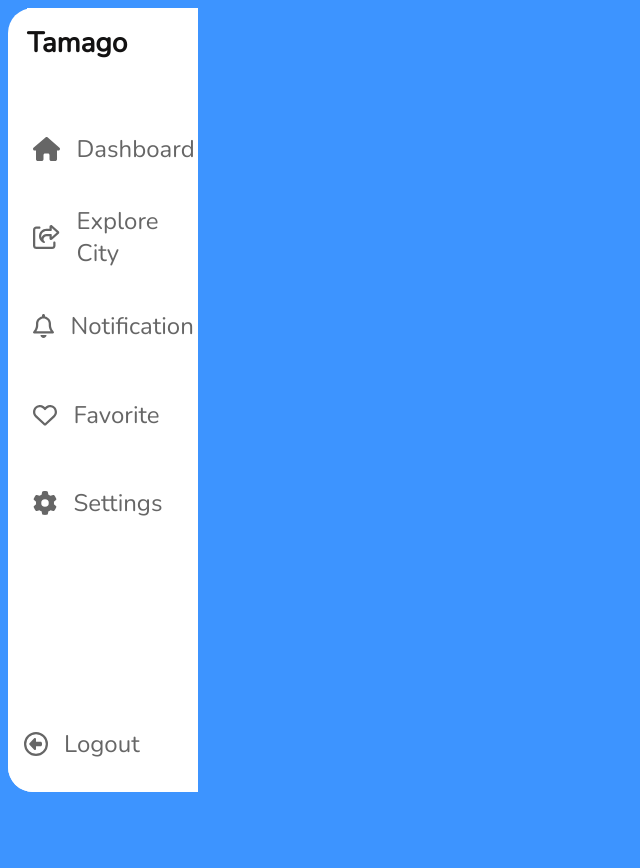
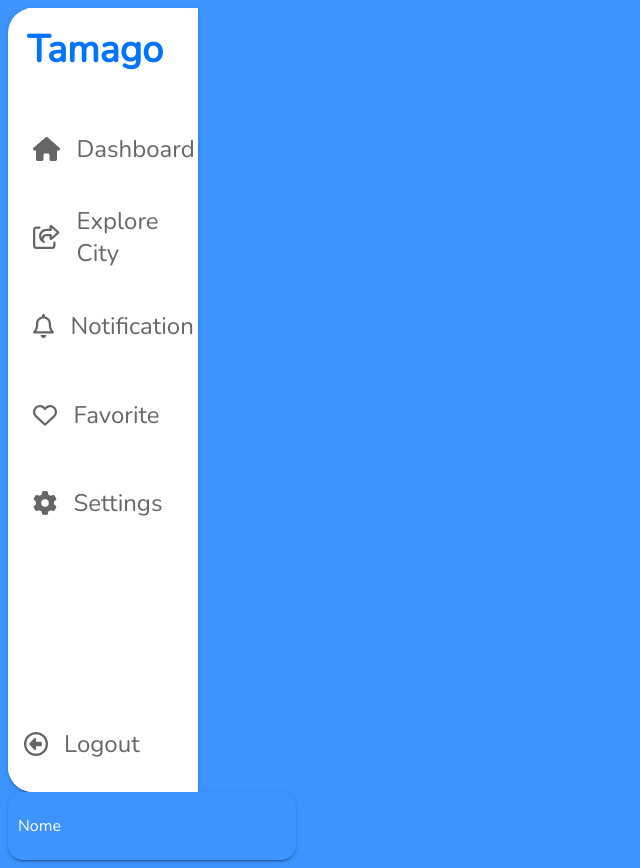
Before and after one commit to xennia316/Tamago, a React (Create React App) app in the folder client/: page / in a window 1280 px wide. Shown: the whole page, without its empty margins (0-640 px from the left). Before the commit the page ends 800 px from the top, so only its background shows below. Built offline with nearby package versions, Linux system fonts and the light colour scheme.

Commit message:
style: arrange input and labels

```diff
--- a/client/src/Components/Inputs/Input1.component.jsx
+++ b/client/src/Components/Inputs/Input1.component.jsx
@@ -1,18 +1,25 @@
 import React from "react";
 
-import Styles from "./Input1.module.css";
+import styles from "./Input1.module.css";
 
-import { FontAwesomeIcon } from "@fortawesome/react-fontawesome";
-import { faLocationDot } from "@fortawesome/free-solid-svg-icons";
+// import { FontAwesomeIcon } from "@fortawesome/react-fontawesome";
+// import { faLocationDot } from "@fortawesome/free-solid-svg-icons";
 
 const Input1 = () => {
   return (
-    <section className={Styles.inputBody}>
-      <div className={Styles.sideIcon}>
-        <FontAwesomeIcon icon={faLocationDot} className={Styles.icon} />
+    <section className={`${styles.section}`}>
+      <div className={`${styles.inputContainer}`}>
+        <input
+          id="name"
+          className={`${styles.input}`}
+          type="text"
+          pattern=".+"
+          required
+        />
+        <label className={`${styles.label}`} for="name">
+          Nome
+        </label>
       </div>
-      <input className={Styles.actualInput} type="text" />
-      <label className={Styles.label}>Name</label>
     </section>
   );
 };
--- a/client/src/Components/Inputs/Input1.module.css
+++ b/client/src/Components/Inputs/Input1.module.css
@@ -1,59 +1,56 @@
-.inputBody {
-    width: 20rem;
-    height: 3rem;
-    display: flex;
-    gap: 0;
-    background: none;
-    outline: none;
+/* Estrutura */
+.inputContainer {
+    position: relative;
 }
 
-.actualInput {
-    position: relative;
-    width: 70%;
-    height: 100%;
-    background-color: #fefefe;
+.input {
+    border: 0;
+    border-bottom: 2px solid #9e9e9e;
     outline: none;
-    border: none;
-    border-top-right-radius: 12px;
-    border-bottom-right-radius: 12px;
-}
-
-.icon {
-    margin-top: 25%;
-    font-size: 28px;
-    background-color: transparent;
-}
-
-.sideIcon {
-    padding: 1rem auto;
-    text-align: center;
-    color: #3d94ff;
-    font-weight: 400;
-    width: 15%;
-    background: #fefefe;
-    height: 100%;
-    border-top-left-radius: 12px;
-    border-bottom-left-radius: 12px;
+    transition: 0.2s ease-in-out;
+    box-sizing: border-box;
 }
 
 .label {
-    background-color: transparent;
-    text-align: center;
-    margin-left: 2.5rem;
-    position: fixed;
-    width: 3rem;
-    z-index: 10;
-    height: 2rem;
-    font-size: 24px;
+    top: 0;
+    left: 0;
+    right: 0;
+    color: #fefefe;
+    display: flex;
+    align-items: center;
+    position: absolute;
+    font-size: 1rem;
+    cursor: text;
+    transition: 0.2s ease-in-out;
+    box-sizing: border-box;
 }
 
-.actualInput:focus+.label {
-    margin-top: -1.5rem;
-    background-color: #fefefefe;
+.input,
+.label {
+    width: 100%;
+    height: 3rem;
+    font-size: 1rem;
 }
 
-.actualInput:focus {
-    border-top: 2px solid #3d94ff;
-    border-right: 2px solid #3d94ff;
-    border-bottom: 2px solid #3d94ff;
+/* Interation */
+.input:valid,
+.input:focus {
+    border-bottom: 2px solid #fefefe;
+    height: 100%;
 }
+
+.input:valid + .label,
+.input:focus + .label {
+    color: #fefefe;
+    font-size: 1.2rem;
+    top: -30px;
+    pointer-events: none;
+}
+
+.section {
+    box-shadow: 0 2px 2px 0 rgba(0, 0, 0, 0.14), 0 1px 5px 0 rgba(0, 0, 0, 0.12), 0 3px 1px -2px rgba(0, 0, 0, 0.2);
+    padding: 10px;
+    border-radius: 0 0 2px 2px;
+    width: 18rem;
+    border-radius: 15px;
+}
--- a/client/src/Components/SideNav/SideNav.module.css
+++ b/client/src/Components/SideNav/SideNav.module.css
@@ -1,4 +1,5 @@
 .body {
+    box-shadow: 0 2px 2px 0 rgba(0, 0, 0, 0.14), 0 1px 5px 0 rgba(0, 0, 0, 0.12), 0 3px 1px -2px rgba(0, 0, 0, 0.2);
     display: flex;
     flex-direction: column;
     align-items: center;
@@ -37,10 +38,9 @@
 
 .top {
     background-color: #fff;
-    color: rgb(19, 18, 18);
-    font-size: 32px;
+    color: #0073ff;
+    font-size: 38px;
     font-weight: bold;
-    font-size: 28px;
     width: 80%;
     height: 15%;
     align-content: center;
@@ -55,6 +55,7 @@
     border-right: 5px solid #3d94ff;
     font-size: 28px;
     cursor: pointer;
+    transition: font-size 200ms linear;
 }
 
 .icon {
--- a/client/src/Pages/Home/Home.page.jsx
+++ b/client/src/Pages/Home/Home.page.jsx
@@ -1,10 +1,11 @@
 import React from "react";
-import { SideNav } from "../../Components";
+import { Input1, SideNav } from "../../Components";
 
 const Home = () => {
   return (
     <div>
       <SideNav />
+      <Input1 />
     </div>
   );
 };
```
